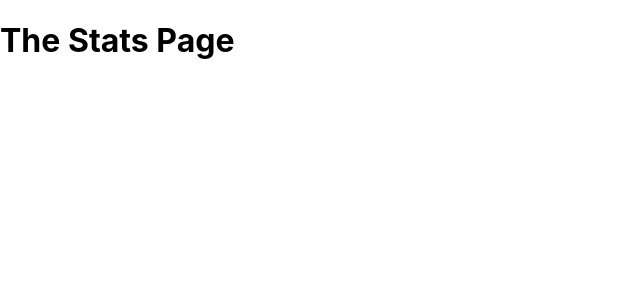
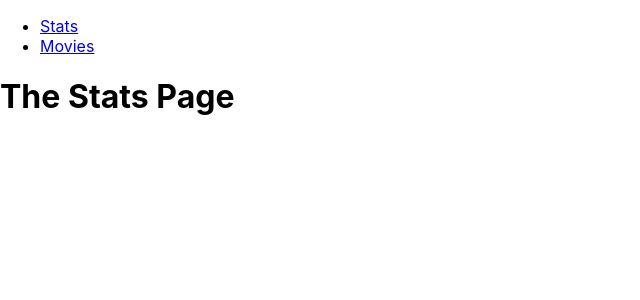
Before and after one commit to tianz/movie-journal, a React (Create React App) app: page /stats in a window 1280 px wide. Shown: the top 300 px of the page, without its empty margins (0-640 px from the left). Built offline with nearby package versions, Linux system fonts and the light colour scheme; no server answers.

Commit message:
Added nav header

```diff
--- a/src/App.js
+++ b/src/App.js
@@ -2,19 +2,22 @@
 import { Route } from 'react-router-dom';
 
 import './App.css';
-
+import MainHeader from './components/MainHeader';
 import Movies from './pages/Movies';
 import Stats from './pages/Stats/Stats';
 
 function App() {
   return (
     <div>
+      <MainHeader />
+      <main>
         <Route path='/stats'>
           <Stats />
         </Route>
         <Route path='/movies'>
           <Movies />
         </Route>
+      </main>
     </div>
   );
 }
--- /dev/null
+++ b/src/components/MainHeader.js
@@ -0,0 +1,21 @@
+import React from 'react';
+import { NavLink } from 'react-router-dom';
+
+const MainHeader = () => {
+  return (
+    <header>
+      <nav>
+        <ul>
+          <li>
+            <NavLink to='/stats'>Stats</NavLink>
+          </li>
+          <li>
+            <NavLink to='/movies'>Movies</NavLink>
+          </li>
+        </ul>
+      </nav>
+    </header>
+  );
+};
+
+export default MainHeader;
```
Lines whose indentation alone changed are shown as unchanged.
